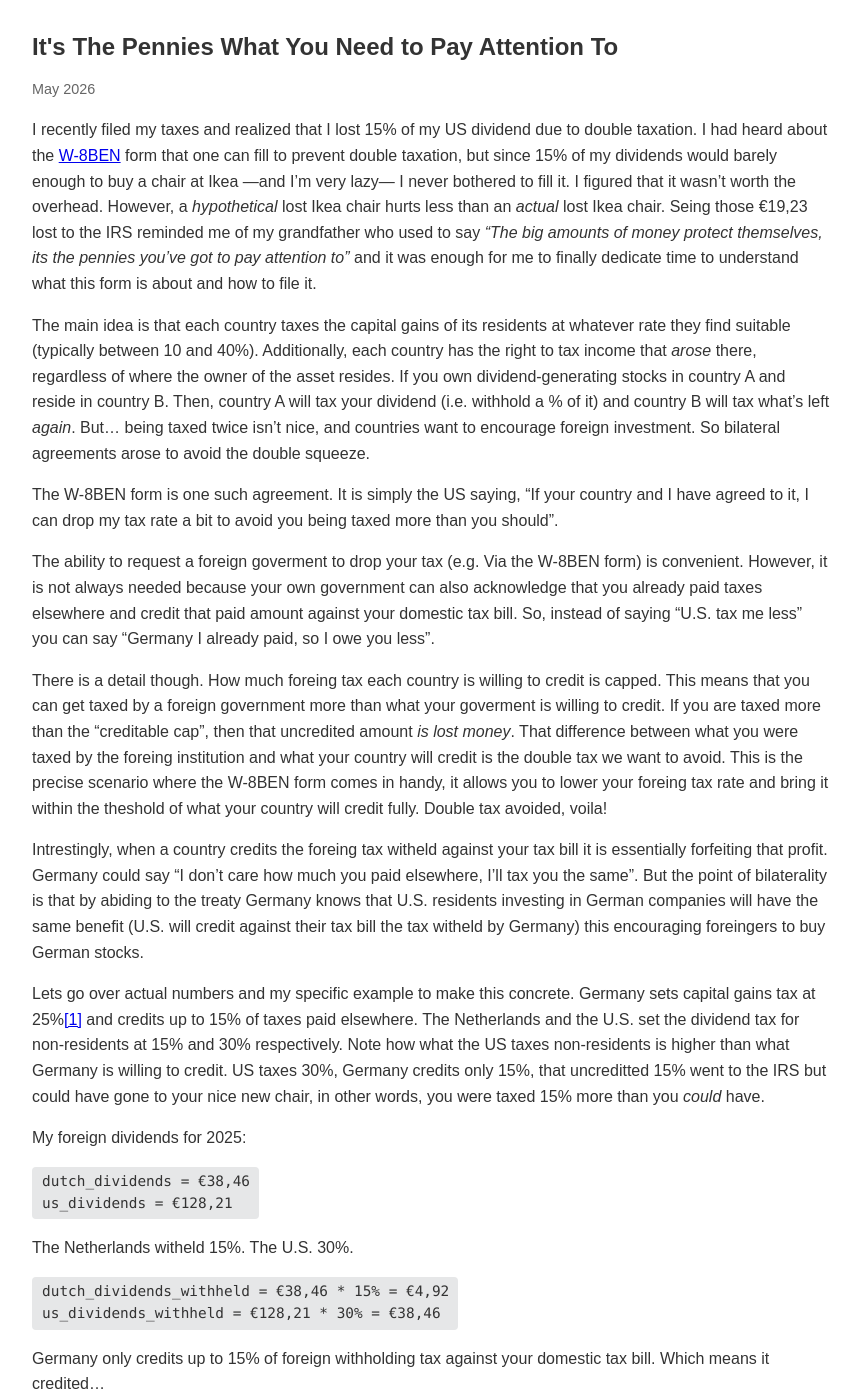
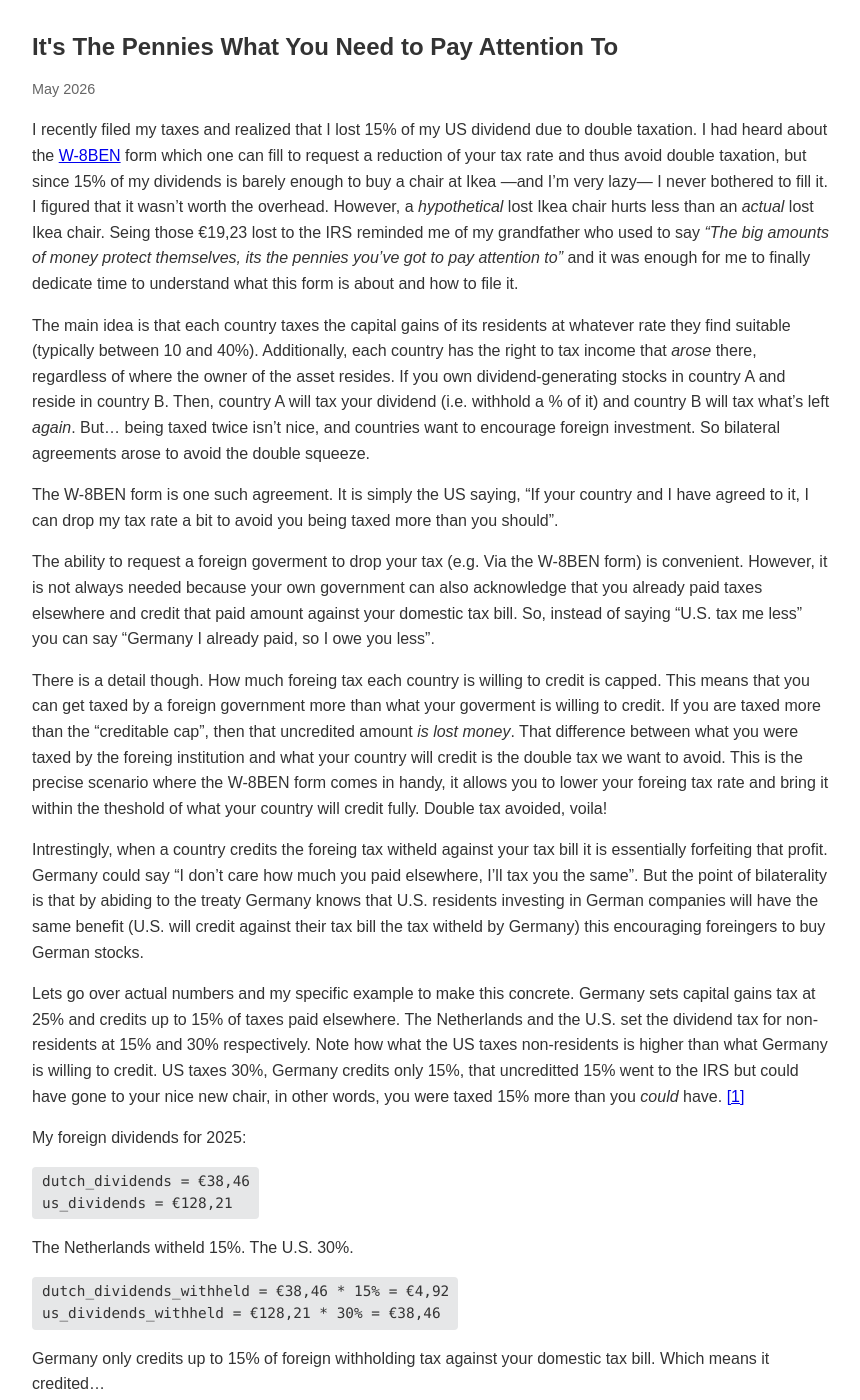
Before and after one commit to Sam1320/Sam1320.github.io, a Jekyll site: the page built from _posts/2026-05-16-its-the-pennies-what-you-gotta-pay-attention-to.md, in a window 1280 px wide and 1400 px high. Shown: the whole window, without its empty margins (208-1068 px from the left). Built offline with Jekyll 4.4.1, drawn with Linux system fonts in a browser that asks for light colours; some of the changed text lies outside the part shown.

Commit message:
fix: clarify W-8BEN form explanation and update tax rate details

```diff
--- a/_posts/2026-05-16-its-the-pennies-what-you-gotta-pay-attention-to.md
+++ b/_posts/2026-05-16-its-the-pennies-what-you-gotta-pay-attention-to.md
@@ -4,7 +4,7 @@ layout: post
 ---
 <!-- title: It's The Pennies You've got to Watch out for -->
 
-I recently filed my taxes and realized that I lost 15% of my US dividend due to double taxation. I had heard about the [W-8BEN](https://www.irs.gov/pub/irs-pdf/fw8ben.pdf) form that one can fill to prevent double taxation, but since 15% of my dividends would barely enough to buy a chair at Ikea —and I'm very lazy— I never bothered to fill it. I figured that it wasn't worth the overhead. However, a _hypothetical_ lost Ikea chair hurts less than an _actual_ lost Ikea chair. Seing those €19,23 lost to the IRS reminded me of my grandfather who used to say _"The big amounts of money protect themselves, its the pennies you've got to pay attention to"_ and it was enough for me to finally dedicate time to understand what this form is about and how to file it.
+I recently filed my taxes and realized that I lost 15% of my US dividend due to double taxation. I had heard about the [W-8BEN](https://www.irs.gov/pub/irs-pdf/fw8ben.pdf) form which one can fill to request a reduction of your tax rate and thus avoid double taxation, but since 15% of my dividends is barely enough to buy a chair at Ikea —and I'm very lazy— I never bothered to fill it. I figured that it wasn't worth the overhead. However, a _hypothetical_ lost Ikea chair hurts less than an _actual_ lost Ikea chair. Seing those €19,23 lost to the IRS reminded me of my grandfather who used to say _"The big amounts of money protect themselves, its the pennies you've got to pay attention to"_ and it was enough for me to finally dedicate time to understand what this form is about and how to file it.
 
 The main idea is that each country taxes the capital gains of its residents at whatever rate they find suitable (typically between 10 and 40%). Additionally, each country has the right to tax income that _arose_ there, regardless of where the owner of the asset resides. If you own dividend-generating stocks in country A and reside in country B. Then, country A will tax your dividend (i.e. withhold a % of it) and country B will tax what's left _again_. But... being taxed twice isn't nice, and countries want to encourage foreign investment. So bilateral agreements arose to avoid the double squeeze.
 
@@ -16,8 +16,8 @@ There is a detail though. How much foreing tax each country is willing to credit
 
 Intrestingly, when a country credits the foreing tax witheld against your tax bill it is essentially forfeiting that profit. Germany could say "I don't care how much you paid elsewhere, I'll tax you the same". But the point of bilaterality is that by abiding to the treaty Germany knows that U.S. residents investing in German companies will have the same benefit (U.S. will credit against their tax bill the tax witheld by Germany) this encouraging foreingers to buy German stocks.
 
-Lets go over actual numbers and my specific example to make this concrete. Germany sets capital gains tax at 25%<a href="#fn1">[1]</a>
- and credits up to 15% of taxes paid elsewhere. The Netherlands and the U.S. set the dividend tax for non-residents at 15% and 30% respectively. Note how what the US taxes non-residents is higher than what Germany is willing to credit. US taxes 30%, Germany credits only 15%, that uncreditted 15% went to the IRS but could have gone to your nice new chair, in other words, you were taxed 15% more than you _could_ have.
+Lets go over actual numbers and my specific example to make this concrete. Germany sets capital gains tax at 25%
+ and credits up to 15% of taxes paid elsewhere. The Netherlands and the U.S. set the dividend tax for non-residents at 15% and 30% respectively. Note how what the US taxes non-residents is higher than what Germany is willing to credit. US taxes 30%, Germany credits only 15%, that uncreditted 15% went to the IRS but could have gone to your nice new chair, in other words, you were taxed 15% more than you _could_ have. <a href="#fn1">[1]</a>
 
 My foreign dividends for 2025:
 
@@ -46,4 +46,4 @@ So, go fill your W-8BEN form and start thinking about what piece of nice furnitu
 
 <div class="notes-divider"><span> Notes </span></div>
 
-<p id="fn1">[1] German tax law: <a href="https://www.gesetze-im-internet.de/estg/__32d.html" target="_blank">§32d EStG</a></p>
+<p id="fn1">[1] I didn't know how often do these rates change and wanted to provide snapshots of the law as sources here in case they change by the time you read this post. But it turns out that international dividend tax rates are incredibly stable, they have not changed in over a decade. But, these can change anyways here are the <a href="https://business.gov.nl/regulations/dividend-tax/">Dutch</a>, <a href="https://www.law.cornell.edu/uscode/text/26/871">U.S.</a> and <a href="https://www.gesetze-im-internet.de/estg/__32d.html" target="_blank">German</a> sources. </p>
```
